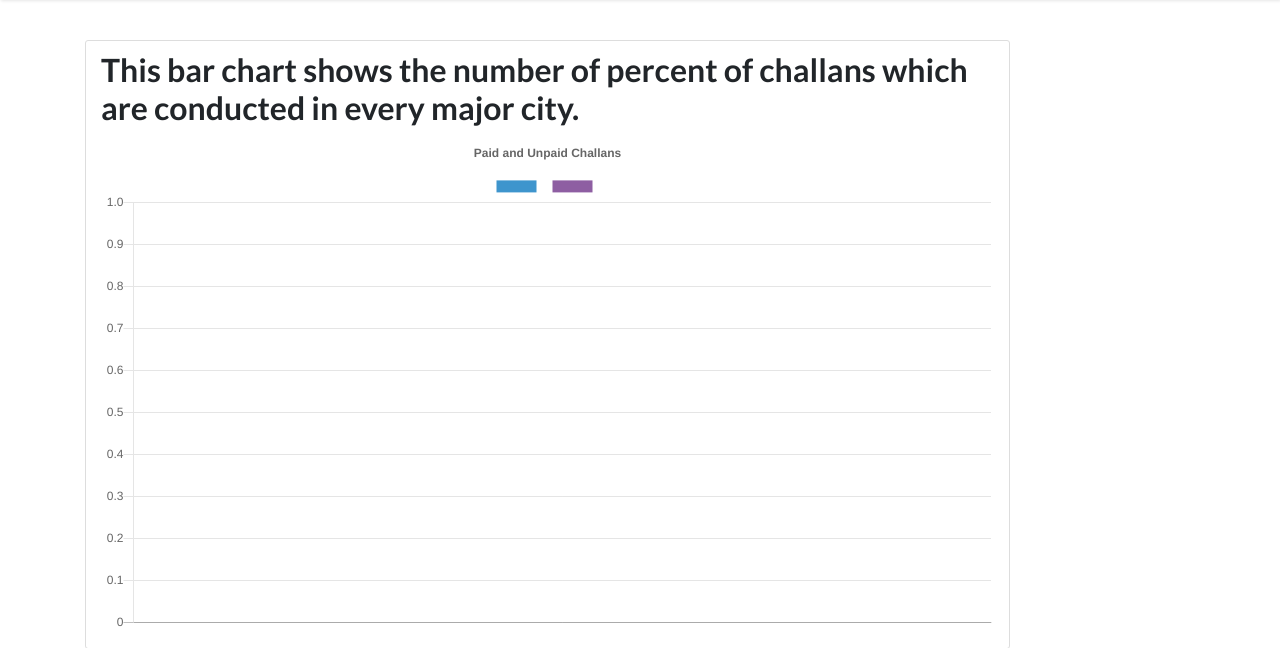
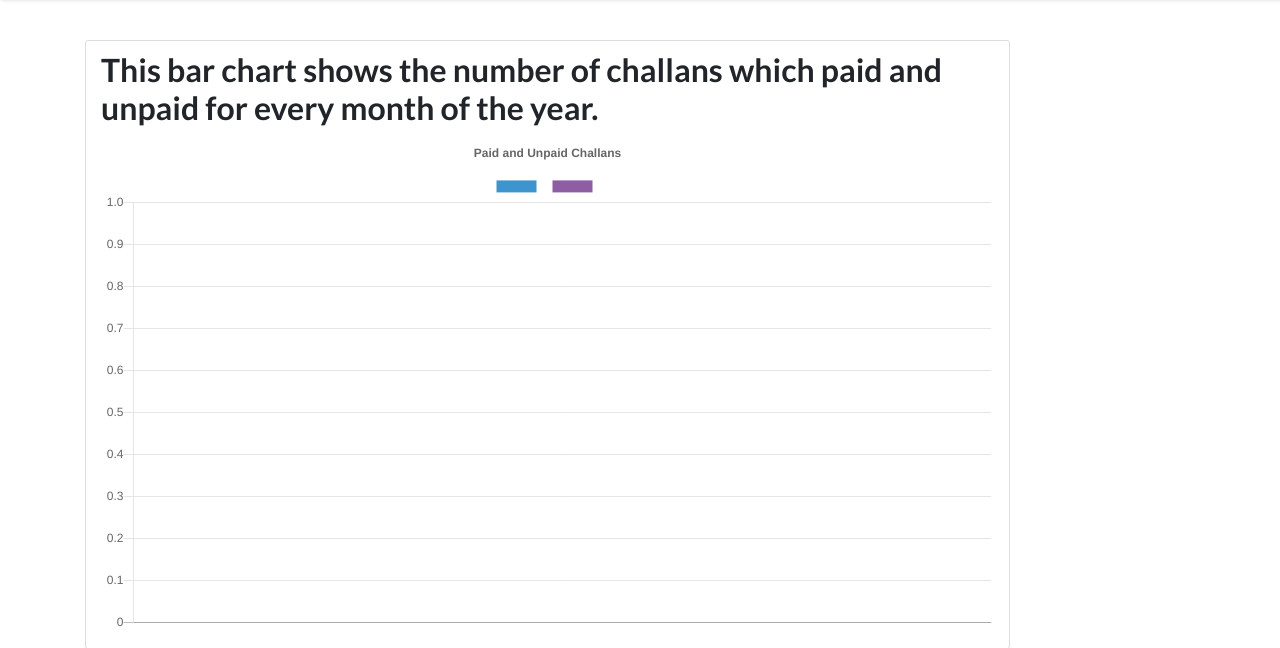
Before and after one commit to Shahrozjd/RideSafely, a Django app: template FYP/account/templates/account/graph2.html in a window 1280 px wide. Shown: the part 56-704 px from the top of the page. Run offline with Django 3.2, Linux system fonts and the light colour scheme; the template is opened without the code that fills it: most values are stand-ins (such as "Sample title", 1, 10 or a date in 2020); some libraries are stand-ins or nearby versions.

Commit message:
change in graph2

```diff
--- a/FYP/account/templates/account/graph2.html
+++ b/FYP/account/templates/account/graph2.html
@@ -3,7 +3,7 @@
 {% block content %}
 {% load static %}
 <div class="content-section col-md-10">
- <h2>This bar chart shows the number of percent of challans which are conducted in every major city.</h2>
+ <h2>This bar chart shows the number of challans which paid and unpaid for every month of the year.</h2>
  <div id="container" style="width: 100%;">
    <canvas id="bar-chart-grouped" width="800" height="450"></canvas>
   </div>
```
Also changed, not shown: FYP/db.sqlite3.
